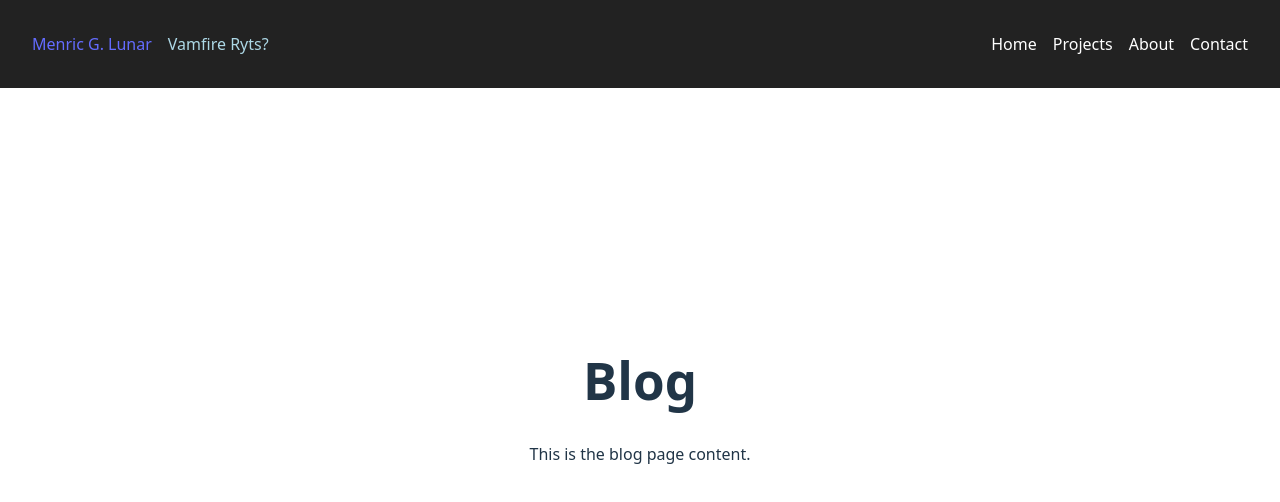
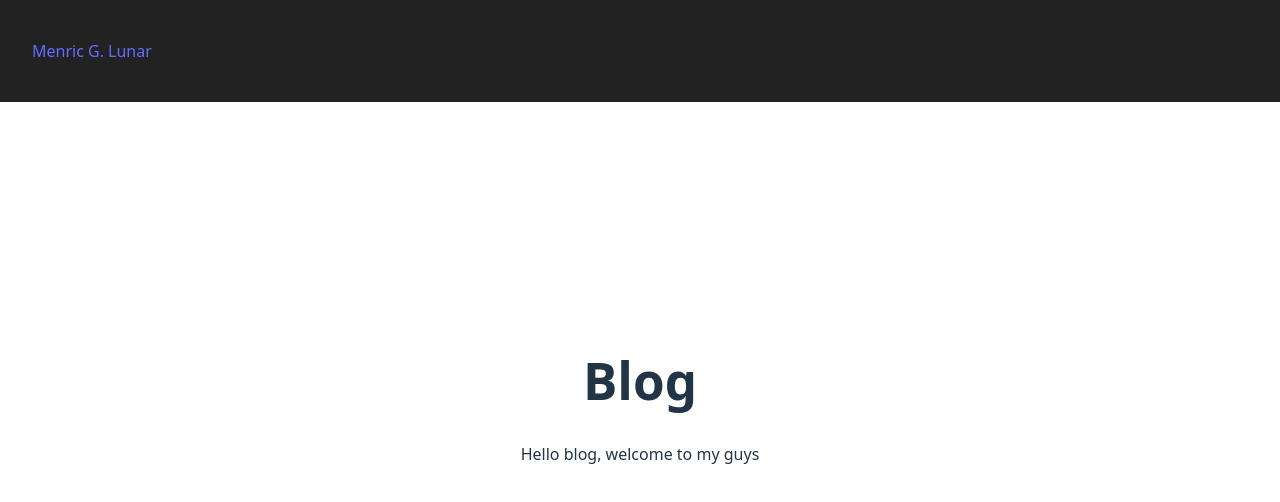
Before and after one commit to menlunar/react-vite-webportfolio, a React (Vite) app in the folder vite-project/: page /blog in a window 1280 px wide. Shown: the top 502 px of the page. Built offline with nearby package versions, Linux system fonts and the light colour scheme.

Commit message:
fixed blog nav bar

```diff
--- a/vite-project/src/App.css
+++ b/vite-project/src/App.css
@@ -19,6 +19,7 @@ header {
   justify-content: space-between;
   align-items: center;
   padding: 1rem 2rem;
+  height : 70px;
   background-color: #222;
   color: white;
 }
--- a/vite-project/src/Blog.jsx
+++ b/vite-project/src/Blog.jsx
@@ -1,17 +1,15 @@
 import { Link } from 'react-router-dom';
 import './Blog.css';
-import Navbar from './Navbar';
+import BlogNavbar from './BlogNavbar';
 
 const Blog = () => {
     return (
         <>
-            <Navbar />
+            <BlogNavbar />
             <div className="blog-page">
-                <div className="blog-nav">
-                    <Link to="/" className="back-link">← Home</Link>
-                </div>
+
                 <h1>Blog</h1>
-                <p>This is the blog page content.</p>
+                <p>Hello blog, welcome to my guys</p>
             </div>
         </>
     );
--- /dev/null
+++ b/vite-project/src/BlogNavbar.css
@@ -0,0 +1,15 @@
+.blog-navbar {
+    padding: 1rem 2rem;
+    background-color: #222;
+}
+
+.back-to-home {
+    color: white;
+    text-decoration: none;
+    font-weight: bold;
+    font-size: 1rem;
+}
+
+.back-to-home:hover {
+    text-decoration: underline;
+}
--- /dev/null
+++ b/vite-project/src/BlogNavbar.jsx
@@ -0,0 +1,17 @@
+// BlogNavbar.jsx
+import { Link } from 'react-router-dom';
+
+const BlogNavbar = () => {
+    return (
+        <header>
+            <nav className="navbar">
+                <div className="logo">
+                    <Link to="/">Menric G. Lunar</Link>
+                </div>
+
+            </nav>
+        </header>
+    );
+};
+
+export default BlogNavbar;
```
